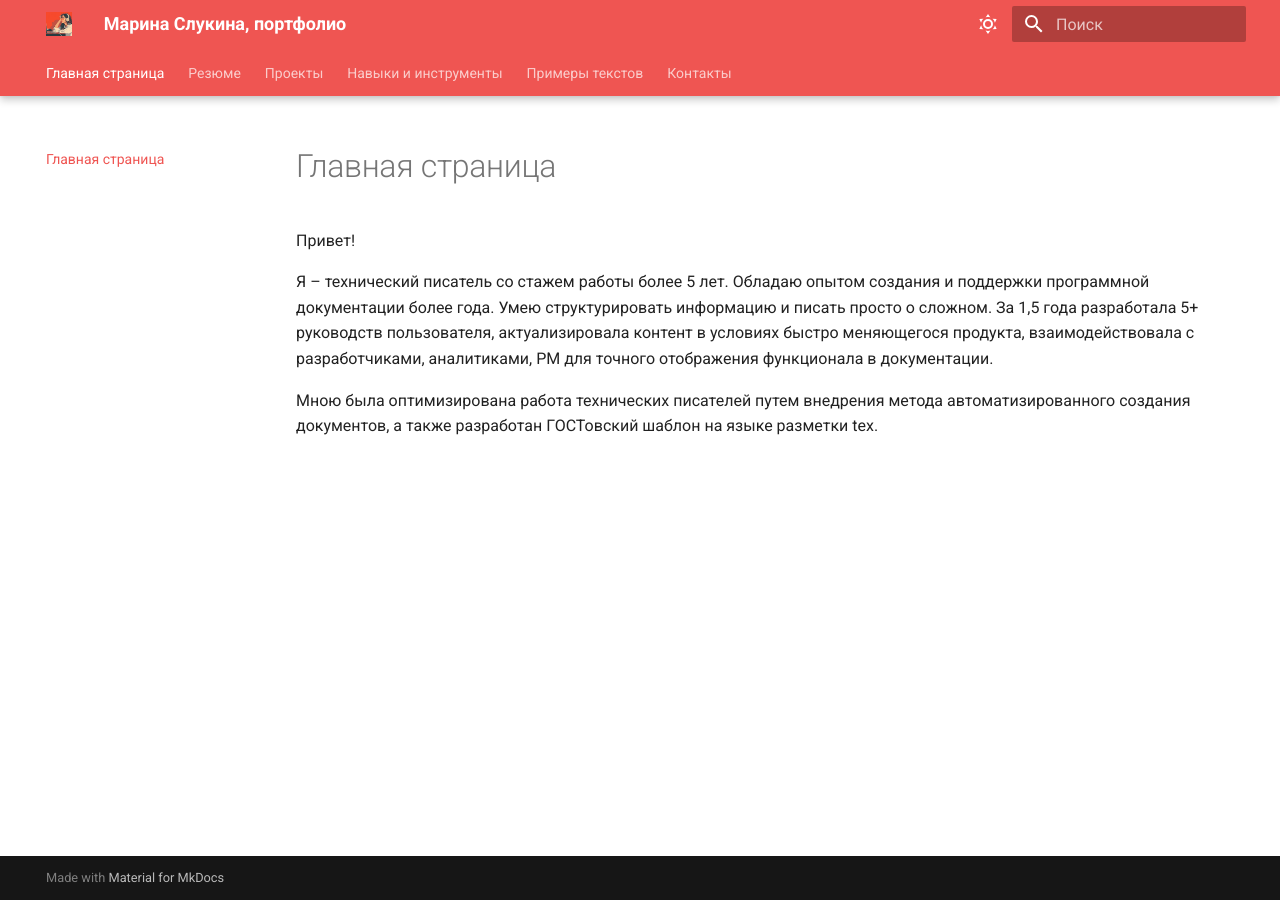
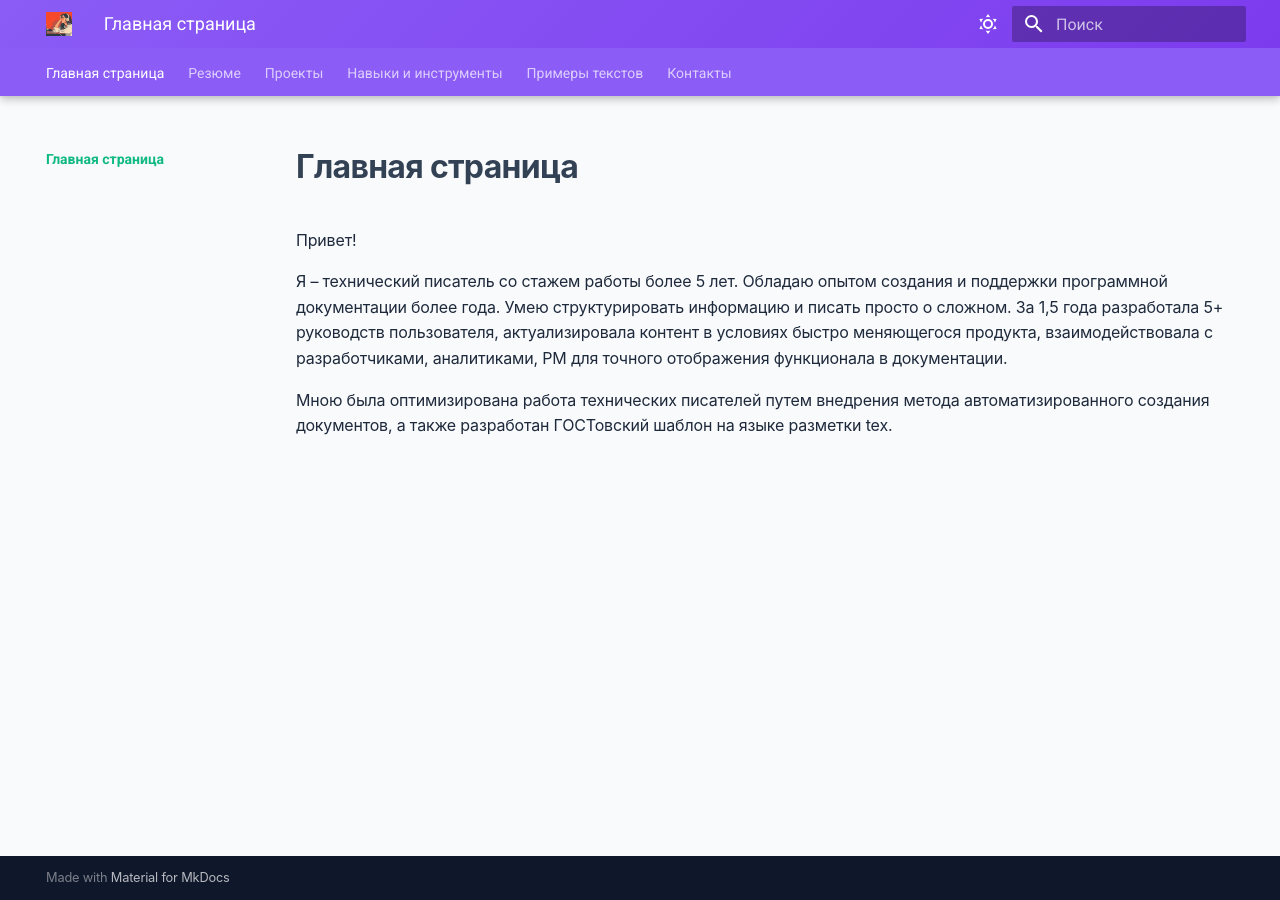
Before and after one commit to Marinaslukina/mkdocs-doc-project, an MkDocs documentation site: the page built from docs/index.md, in a window 1280 px wide. Built offline with MkDocs 1.6.1 and Material for MkDocs 9.7.7, drawn with Linux system fonts in a browser that asks for light colours.

Commit message:
style-upgrade

```diff
--- /dev/null
+++ b/docs/stylesheets/extra.css
@@ -0,0 +1,332 @@
+/* ==========================================================================
+   Общие стили и переходы
+   ========================================================================== */
+
+/* Плавные переходы для смены темы */
+:root, [data-md-color-scheme] {
+    transition: background-color 0.3s ease,
+                color 0.3s ease,
+                border-color 0.3s ease;
+}
+
+/* Плавные переходы для всех элементов */
+*, *::before, *::after {
+    transition: background-color 0.3s ease,
+                color 0.3s ease,
+                border-color 0.3s ease,
+                box-shadow 0.3s ease,
+                transform 0.3s ease;
+}
+
+/* Анимация для кнопки переключения темы */
+.md-toggle {
+    transition: all 0.3s cubic-bezier(0.4, 0, 0.2, 1);
+}
+
+.md-toggle:hover {
+    transform: scale(1.05);
+    opacity: 0.9;
+}
+
+/* ==========================================================================
+   СВЕТЛАЯ ТЕМА (default) - Утреннее небо
+   ========================================================================== */
+
+[data-md-color-scheme="default"] {
+    /* Основные цвета */
+    --md-primary-fg-color: #8b5cf6;        /* Яркий фиолетовый */
+    --md-primary-fg-color--light: #a78bfa; /* Светлее */
+    --md-primary-fg-color--dark: #7c3aed;  /* Темнее */
+
+    /* Акцентные цвета */
+    --md-accent-fg-color: #10b981;         /* Изумрудный */
+    --md-accent-fg-color--transparent: rgba(16, 185, 129, 0.1);
+
+    /* Фоны */
+    --md-default-bg-color: #f8fafc;        /* Светло-серый с голубым оттенком */
+    --md-default-bg-color--light: #ffffff;
+    --md-default-bg-color--lighter: #f0f9ff;
+    --md-default-bg-color--lightest: #e0f2fe;
+
+    /* Текст */
+    --md-default-fg-color: #1e293b;        /* Темно-синий - основной текст */
+    --md-default-fg-color--light: #334155; /* Для заголовков h2, h3 */
+    --md-default-fg-color--lighter: #475569; /* Для обычного текста */
+    --md-default-fg-color--lightest: #64748b; /* Второстепенный текст */
+
+    /* Ссылки */
+    --md-typeset-a-color: #059669;         /* Зеленые ссылки */
+    --md-typeset-a-color--hover: #10b981;  /* При наведении */
+    --md-typeset-a-color--visited: #047857; /* Посещенные */
+
+    /* Код */
+    --md-code-bg-color: #ffffff;
+    --md-code-fg-color: #1e293b;
+    --md-code-hl-color: #dcfce7;           /* Светло-зеленая подсветка */
+    --md-code-hl-number-color: #dc2626;    /* Красные числа */
+    --md-code-hl-string-color: #16a34a;    /* Зеленые строки */
+    --md-code-hl-keyword-color: #7c3aed;   /* Фиолетовые ключевые слова */
+    --md-code-hl-function-color: #2563eb;  /* Синие функции */
+    --md-code-hl-comment-color: #64748b;   /* Серые комментарии */
+    --md-code-hl-constant-color: #ea580c;  /* Оранжевые константы */
+
+    /* Таблицы */
+    --md-table-bg-color: #ffffff;
+    --md-table-fg-color: #1e293b;
+    --md-table-bg-color--even: #f8fafc;
+    --md-table-bg-color--hover: #f0f9ff;
+
+    /* Подсветка синтаксиса */
+    --md-code-hl-color: rgba(16, 185, 129, 0.1);
+    --md-code-hl-operator-color: #7c3aed;
+    --md-code-hl-punctuation-color: #64748b;
+
+    /* Предупреждения и заметки */
+    --md-admonition-fg-color: #1e293b;
+    --md-admonition-bg-color: #ffffff;
+
+    /* Подвал */
+    --md-footer-bg-color: #1e293b;
+    --md-footer-fg-color: #f8fafc;
+    --md-footer-bg-color--dark: #0f172a;
+
+    /* Тени и границы */
+    box-shadow: 0 1px 3px rgba(139, 92, 246, 0.1);
+    --md-shadow-z1: 0 1px 3px rgba(0, 0, 0, 0.1);
+    --md-shadow-z2: 0 4px 6px rgba(0, 0, 0, 0.05);
+}
+
+/* ==========================================================================
+   ТЕМНАЯ ТЕМА (slate) - Космическая
+   ========================================================================== */
+
+[data-md-color-scheme="slate"] {
+    /* Планетарные цвета */
+    --md-primary-fg-color: #8a2be2;        /* Фиолетовый - космос */
+    --md-primary-fg-color--light: #9d4edd; /* Светлее */
+    --md-primary-fg-color--dark: #7b2cbf;  /* Темнее */
+
+    /* Акцентные цвета */
+    --md-accent-fg-color: #00ff88;         /* Неоново-зеленый */
+    --md-accent-fg-color--transparent: rgba(0, 255, 136, 0.1);
+
+    /* Глубокий космос */
+    --md-default-bg-color: #0a0a1a;        /* Темно-синий с фиолетовым оттенком */
+    --md-default-bg-color--light: #151530;
+    --md-default-bg-color--lighter: #202045;
+    --md-default-bg-color--lightest: #2a2a5a;
+
+    /* Звездный свет */
+    --md-default-fg-color: #e6e6ff;        /* Светло-фиолетовый текст */
+    --md-default-fg-color--light: #b8b8ff;
+    --md-default-fg-color--lighter: #8a8acc;
+    --md-default-fg-color--lightest: #6b6ba3;
+
+    /* ссылки */
+    --md-typeset-a-color: #00ff88;         /* Неоново-зеленый */
+    --md-typeset-a-color--hover: #88ffc2;  /* Светлее при наведении */
+    --md-typeset-a-color--visited: #00cc6a; /* Посещенные */
+
+    /* Блоки кода как терминалы */
+    --md-code-bg-color: #151530;
+    --md-code-fg-color: #00ff88;
+    --md-code-hl-color: rgba(0, 255, 136, 0.15); /* Неоновая подсветка */
+
+    /* Дополнительные акценты */
+    --md-code-hl-number-color: #ff6bcb;    /* Розовые числа */
+    --md-code-hl-string-color: #ffd166;    /* Желтые строки */
+    --md-code-hl-keyword-color: #9d4edd;   /* Фиолетовые ключевые слова */
+    --md-code-hl-function-color: #4cc9f0;  /* Голубые функции */
+    --md-code-hl-comment-color: #8a8acc;   /* Серо-фиолетовые комментарии */
+    --md-code-hl-constant-color: #ff9100;  /* Оранжевые константы */
+
+    /* Таблицы */
+    --md-table-bg-color: #151530;
+    --md-table-fg-color: #e6e6ff;
+    --md-table-bg-color--even: #0f0f25;
+    --md-table-bg-color--hover: #202045;
+
+    /* Подсветка синтаксиса */
+    --md-code-hl-operator-color: #9d4edd;
+    --md-code-hl-punctuation-color: #8a8acc;
+
+    /* Предупреждения и заметки */
+    --md-admonition-fg-color: #e6e6ff;
+    --md-admonition-bg-color: #151530;
+
+    /* Подвал */
+    --md-footer-bg-color: #050510;
+    --md-footer-fg-color: #b8b8ff;
+    --md-footer-bg-color--dark: #030305;
+
+    /* Космические тени */
+    --md-shadow-z1: 0 1px 3px rgba(0, 255, 136, 0.1);
+    --md-shadow-z2: 0 4px 6px rgba(138, 43, 226, 0.2);
+}
+
+/* ==========================================================================
+   Дополнительные улучшения
+   ========================================================================== */
+
+/* Плавное появление элементов */
+.md-content {
+    animation: fadeIn 0.5s ease-out;
+}
+
+@keyframes fadeIn {
+    from {
+        opacity: 0;
+        transform: translateY(10px);
+    }
+    to {
+        opacity: 1;
+        transform: translateY(0);
+    }
+}
+
+.md-typeset {
+    font-family: 'Inter', -apple-system, BlinkMacSystemFont, 'Segoe UI',
+                 Roboto, Oxygen, Ubuntu, Cantarell, sans-serif;
+    font-weight: 400;
+    line-height: 1.6;
+    letter-spacing: -0.011em;
+}
+
+/* Для заголовков */
+.md-typeset h1, .md-typeset h2, .md-typeset h3 {
+    font-family: 'Inter', sans-serif;
+    font-weight: 700;
+    letter-spacing: -0.022em;
+}
+
+/* Для кода */
+.md-typeset code, .md-typeset pre {
+    font-family: 'JetBrains Mono', 'Roboto Mono', 'SF Mono',
+                 Monaco, 'Cascadia Code', monospace;
+    font-size: 0.9em;
+    font-weight: 400;
+}
+
+/* Улучшенные ссылки */
+.md-typeset a {
+    text-decoration: none;
+    position: relative;
+    transition: color 0.2s ease;
+}
+
+.md-typeset a:hover {
+    text-decoration: underline;
+    text-decoration-color: var(--md-typeset-a-color--hover);
+    text-underline-offset: 0.2em;
+}
+
+/* Стили для кнопок */
+.md-button {
+    border-radius: 6px;
+    transition: all 0.2s ease;
+}
+
+.md-button:hover {
+    transform: translateY(-2px);
+    box-shadow: var(--md-shadow-z2);
+}
+
+/* Адаптивные тени для карточек */
+.md-card {
+    transition: box-shadow 0.3s ease, transform 0.3s ease;
+}
+
+.md-card:hover {
+    transform: translateY(-4px);
+    box-shadow: var(--md-shadow-z2);
+}
+
+/* Стилизация скроллбара */
+::-webkit-scrollbar {
+    width: 10px;
+}
+
+::-webkit-scrollbar-track {
+    background: var(--md-default-bg-color--light);
+}
+
+::-webkit-scrollbar-thumb {
+    background: var(--md-primary-fg-color--light);
+    border-radius: 5px;
+}
+
+::-webkit-scrollbar-thumb:hover {
+    background: var(--md-primary-fg-color);
+}
+
+/* Плавное выделение текста */
+::selection {
+    background-color: var(--md-accent-fg-color--transparent);
+    color: var(--md-default-fg-color);
+}
+
+/* Анимация для логотипа */
+.md-header__button.md-logo {
+    transition: transform 0.3s ease;
+}
+
+.md-header__button.md-logo:hover {
+    transform: rotate(5deg) scale(1.05);
+}
+
+/* Улучшенные таблицы */
+.md-typeset table:not([class]) {
+    border-radius: 8px;
+    overflow: hidden;
+    box-shadow: var(--md-shadow-z1);
+}
+
+/* Подсветка текущего раздела в навигации */
+.md-nav__link--active {
+    color: var(--md-accent-fg-color) !important;
+    font-weight: 600;
+}
+
+/* Градиент для шапки в темной теме */
+[data-md-color-scheme="slate"] .md-header {
+    background: linear-gradient(135deg, #0a0a1a 0%, #151530 100%);
+}
+
+/* Легкий градиент для светлой темы */
+[data-md-color-scheme="default"] .md-header {
+    background: linear-gradient(135deg, #8b5cf6 0%, #7c3aed 100%);
+}
+
+/* ==========================================================================
+   Адаптивные улучшения
+   ========================================================================== */
+
+@media screen and (max-width: 76.1875em) {
+    /* Мобильная навигация */
+    .md-nav--primary .md-nav__title {
+        background: var(--md-primary-fg-color);
+        color: white;
+    }
+}
+
+@media (prefers-reduced-motion: reduce) {
+    /* Отключение анимаций для пользователей */
+    *, *::before, *::after {
+        animation-duration: 0.01ms !important;
+        animation-iteration-count: 1 !important;
+        transition-duration: 0.01ms !important;
+    }
+}
+
+/* Улучшенная печать */
+@media print {
+    .md-typeset a {
+        color: #1e293b !important;
+        text-decoration: underline;
+    }
+
+    .md-content {
+        color: #000 !important;
+        background: #fff !important;
+    }
+}
--- a/mkdocs.yml
+++ b/mkdocs.yml
@@ -13,20 +13,14 @@
       toggle:
         icon: material/weather-sunny # Иконка для активации светлой темы
         name: Выключить солнышко # Всплывающий текст-подсказка
-      primary: red # Основной цвет
-      accent: deep-orange # Акцентный цвет
-      # вы можете использовать любой цвет из списка:
-      # red; pink; purple; deep purple; indigo; blue; light blue; cyan; teal;
-      # green; light green; lime; yellow; amber; orange; deep orange; brown;
-      # grey; blue grey; black; white
+      primary: custom # Основной цвет
 
     # Настройки тёмной темы
     - scheme: slate
       toggle:
         icon: material/weather-night
         name: Позвать солнышко
-      primary: deep purple
-      accent: blue
+      primary: custom
   features: # настройки функциональностей темы
     - navigation.sections # Добавление разделов верхнего уровня в боковом меню, отключение спойлеров в боковом меню
     - navigation.path # Хлебные крошки
@@ -80,3 +74,6 @@
   - redoc-tag
   - plantuml:
       puml_url: https://www.plantuml.com/plantuml
+
+extra_css:
+  - stylesheets/extra.css
```
